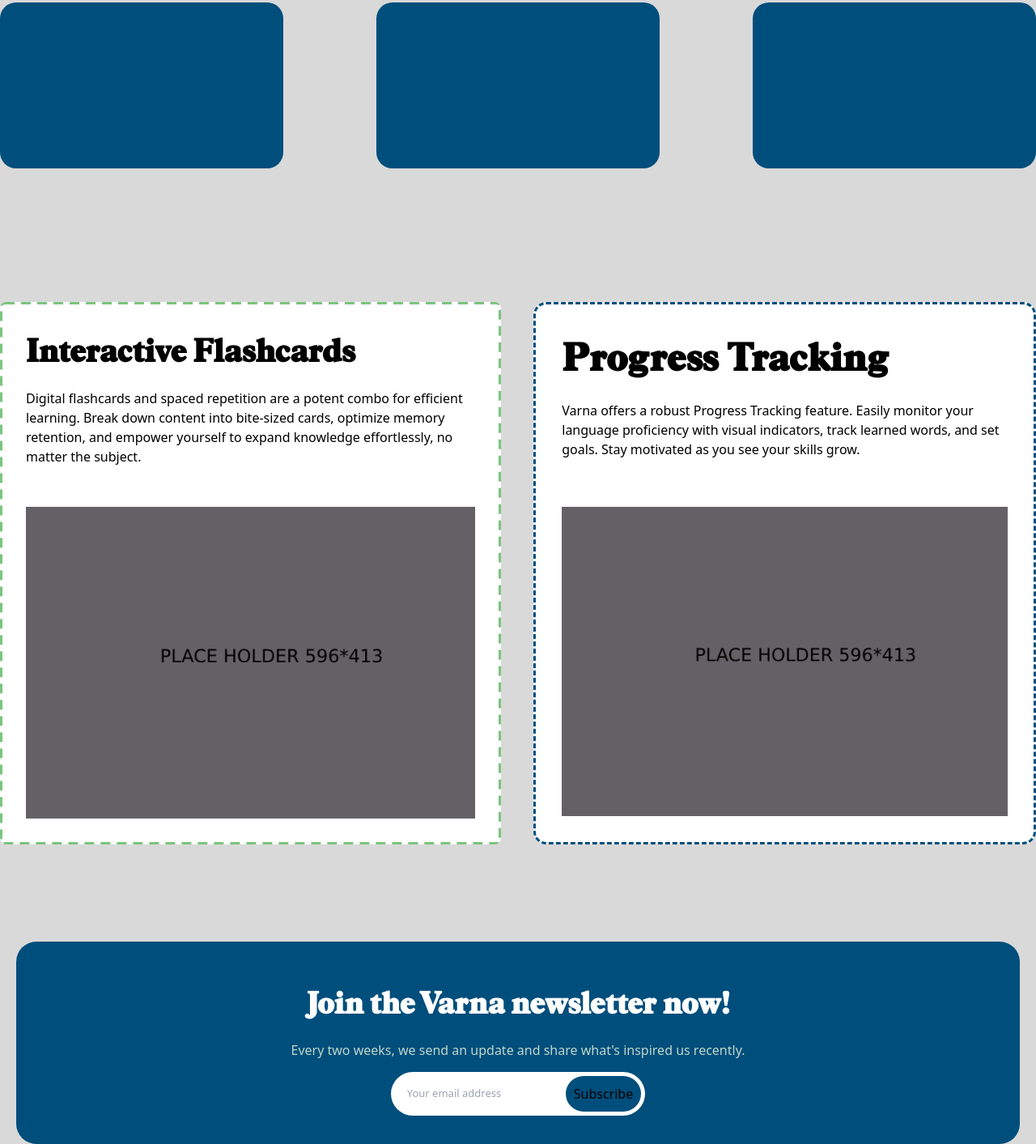
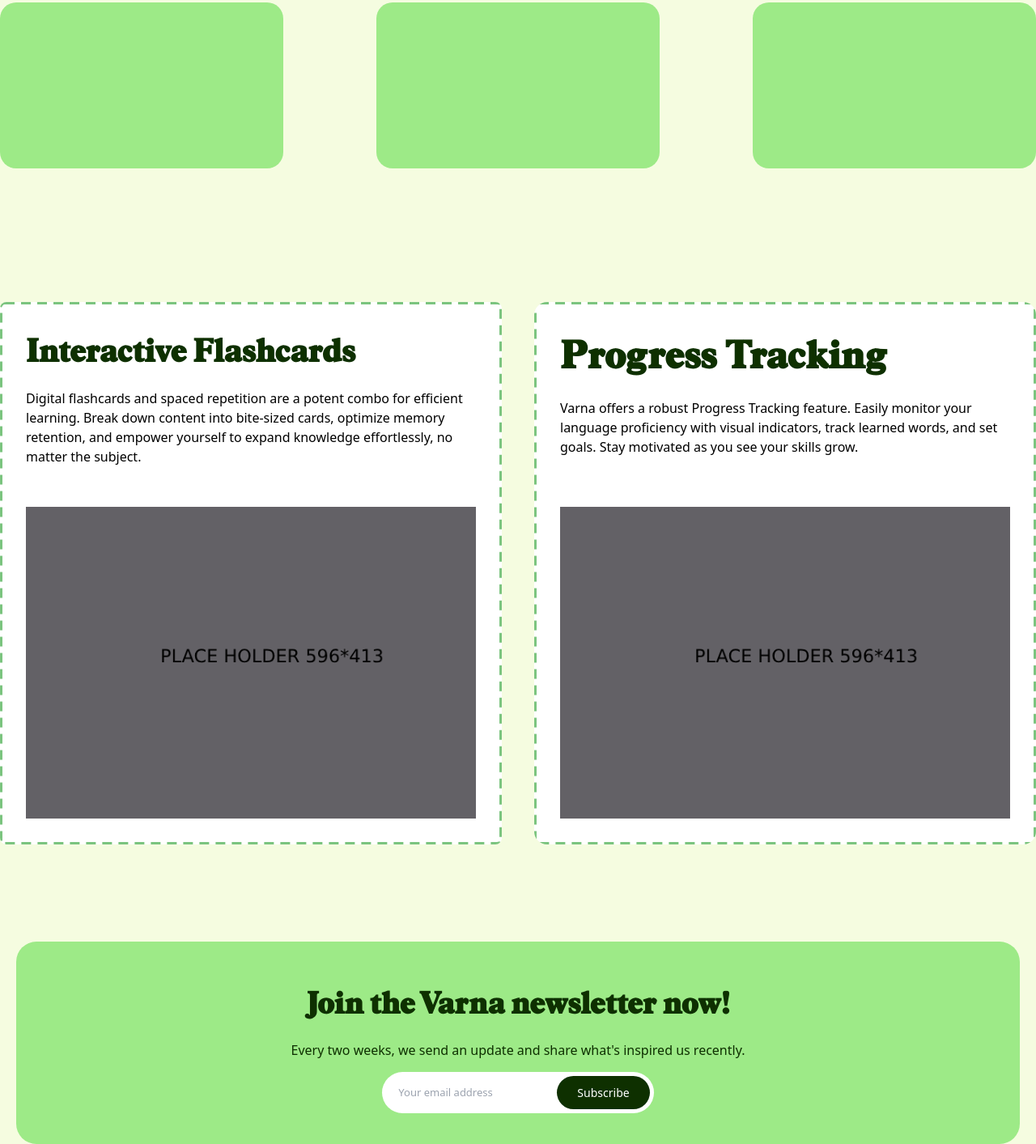
Before and after one commit to abdel-boudaoud/varna-front-end, a website: page src/index.html in a window 1280 px wide. Shown: the part 1110-2523 px from the top of the page at 81% size. Drawn offline with Linux system fonts and the light colour scheme; files whose address does not match are found by name.

Commit message:
color update

```diff
--- a/src/index.html
+++ b/src/index.html
@@ -8,7 +8,7 @@
   <link rel="stylesheet" href="/dist/output.css" />
 </head>
 
-<body class="bg-[#D9D9D9]">
+<body class="bg-[#F5FCE0]">
   <section class="hero">
     <div class="w-full mt-[5px] lg:mt-[10px]">
       <div class="flex justify-center">
@@ -26,11 +26,11 @@
               <li class="menu-animate"><a href="#"></a>About</li>
               <li class="menu-animate"><a href="#"></a>Blog</li>
               <li
-                class="mr-[5px] text-white bg-[#8cb9d3] hover:cursor-pointer hover:-translate-y-[2px] duration-100 px-[15px] py-[5px] rounded-md">
+                class="mr-[5px] text-primary bg-primary hover:cursor-pointer hover:-translate-y-[2px] duration-100 px-[15px] py-[5px] rounded-md">
                 <a href="#"></a>Follow
               </li>
               <li
-                class="text-white bg-primary hover:cursor-pointer hover:-translate-y-[2px] duration-100 px-[15px] py-[5px] rounded-md">
+                class="text-primary bg-primary hover:cursor-pointer hover:-translate-y-[2px] duration-100 px-[15px] py-[5px] rounded-md">
                 <a href="#"></a>Try Varna
               </li>
             </ul>
@@ -42,12 +42,12 @@
       <div
         class="bg-primary px-[20px] mx-[20px] rounded-[25px] flex flex-col justify-center lg:justify-start md:h-[450px] lg:h-[700px] lg:mx-[64px] lg:mt-[50px] lg:pt-[70px] container">
         <div class="py-[20px] flex flex-col items-center">
-          <h1 class="font-plantain text-[35px] lg:text-[56px] text-center text-white font-[900]">
+          <h1 class="font-plantain  text-[35px] lg:text-[56px] text-center text-primary font-[900]">
             <span>Amplify</span>
             <span>Language</span> <br />
             <span>Word by Word</span>
           </h1>
-          <p class="text-center text-[19px] text-[#bdd7ca] mt-[20px]">
+          <p class="text-center text-[19px] text-primary mt-[20px]">
             Varna simplifies vocabulary acquisition, empowering you to
             comprehend and engage <br />
             with written text effortlessly. Unlock the power of words with
@@ -71,7 +71,7 @@
   </section>
 
   <section class="mt-[120px]">
-    <h1 class="text-center text-[32px] text-bold mb-[25px] lg:text-[56px]">
+    <h1 class="text-header text-center text-[32px] font-bold mb-[25px] lg:text-[56px]">
       VARNA IN ACTION
     </h1>
     <div class="flex justify-center">
@@ -88,7 +88,7 @@
       <div
         class="fcard flex flex-col items-center justify-between  mt-[20px]  p-[32px]  lg:mr-5 lg:w-[800px] mx-[20px] lg:mx-0 bg-white">
         <div>
-          <p class="font-bold text-[32px] lg:text-[40px] mb-[15px] font-plantain">
+          <p class="font-bold text-[32px] lg:text-[40px] mb-[15px] font-plantain text-primary">
             Interactive Flashcards
           </p>
           <p class="">
@@ -103,9 +103,9 @@
           alt="" />
       </div>
       <div
-        class="flex flex-col items-center justify-between mt-[20px] border-dashed border-[#004E7C] border-[3px] p-[32px] rounded-2xl mx-[20px] lg:mx-0 lg:ml-5 lg:w-[800px] bg-white">
+        class="fcard flex flex-col items-center justify-between mt-[20px] p-[32px] rounded-2xl mx-[20px] lg:mx-0 lg:ml-5 lg:w-[800px] bg-white">
         <div>
-          <p class="font-bold text-[32px] lg:text-[40px] xl:text-[48px] mb-[15px] font-plantain">
+          <p class="font-[900] text-[32px] lg:text-[40px] xl:text-[48px] mb-[15px] font-plantain text-primary">
             Progress Tracking
           </p>
           <p class="">
@@ -122,15 +122,15 @@
 
   <section class="flex justify-center w-full mt-[120px]">
     <div class="bg-primary container w-full lg:h-[250px] rounded-[25px] grid place-items-center mx-[20px] p-[20px] lg:p-[50px]">
-      <h1 class="font-plantain text-[22px] lg:text-[38px] text-center text-white font-[900] mb-[15px]">
+      <h1 class="font-plantain text-[22px] lg:text-[38px] text-center text-primary font-[900] mb-[15px]">
         Join the Varna newsletter now!
       </h1>
-      <p class="text-[#bdd7ca] text-center mb-[15px]">
+      <p class="text-primary text-center mb-[15px]">
         Every two weeks, we send an update and share what's inspired us recently.
       </p>
-      <form class="bg-white pl-[10px] lg:pl-[20px] pr-[5px] rounded-full flex flex-row py-[5px]">
+      <form class="bg-white pl-[10px] lg:pl-[20px] pr-[5px] rounded-full flex flex-row py-[5px] lg:mb-[30px]">
         <input type="email" class="focus:outline-none font-none rounded-full text-[13px]" placeholder="Your email address" type="text">
-        <button class="bg-primary  p-[10px] rounded-full">Subscribe</button>
+        <button class="bg-secondary  p-[10px] text-[14px] lg:px-[25px] rounded-full text-white">Subscribe</button>
       </form>
     </div>
   </section>
--- a/tailwind.config.js
+++ b/tailwind.config.js
@@ -4,8 +4,13 @@
   theme: {
     extend: {
       backgroundColor:{
-        "primary":"#004E7C"
+        "primary":"#9DEA87",
+        "secondary":"#0E3000"
       },
+     textColor:{
+      "primary":"#0E3000",
+      "header":"#00653d"
+     },
       fontFamily:{
         beirut:"beirut",
         plantain:"plantain"
```
Also changed, not shown: dist/output.css.
